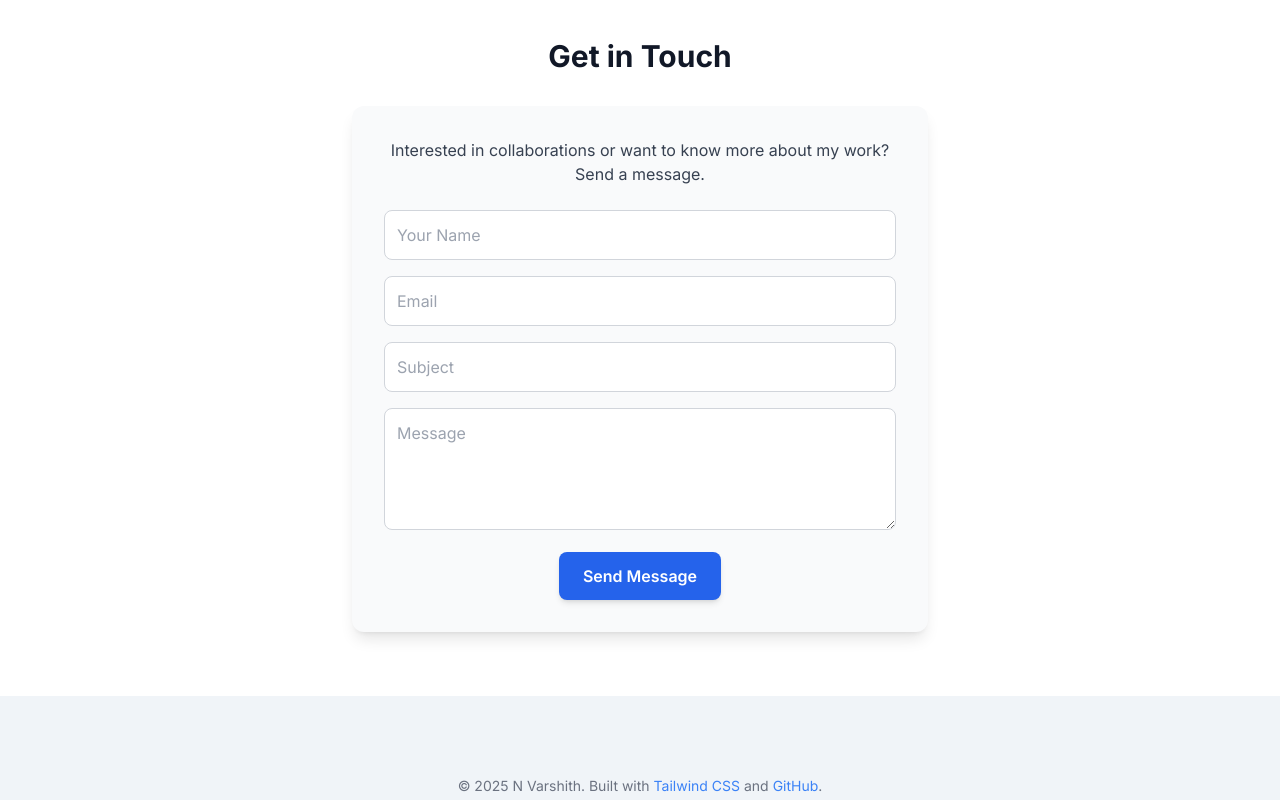
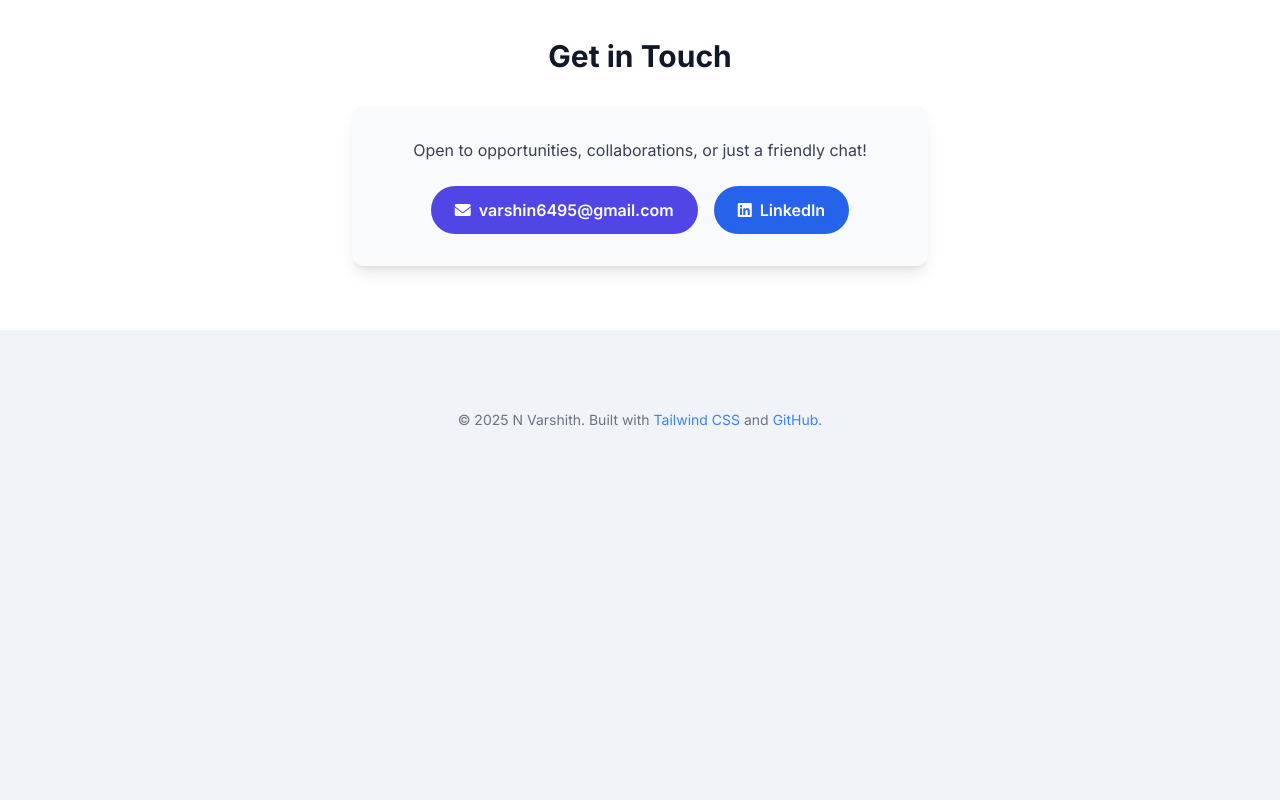
Before and after one commit to VarshithNN/VarshithNN.github.io, a plain HTML site: page index.html in a window 1280 px wide. Shown: the part 1760-2560 px from the top of the page. After the commit the page ends 2206 px from the top, so only its background shows below. Drawn offline with nearby package versions, Linux system fonts and the light colour scheme.

Commit message:
Update index.html

```diff
--- a/index.html
+++ b/index.html
@@ -179,7 +179,7 @@
                     </p>
                     <div class="mt-8 flex justify-center md:justify-start space-x-4">
                         <a href="#projects" class="px-6 py-3 bg-blue-500 text-white rounded-lg font-semibold shadow-md hover:bg-blue-600 transition-colors">View Projects</a>
-                        <a href="#" class="px-6 py-3 border border-gray-300 rounded-lg text-white font-semibold shadow-sm hover:bg-gray-700 transition-colors">Download Resume</a>
+                        <a href="https://raw.githubusercontent.com/VarshithNN/VarshithNN.github.io/main/N_Varshith_Resume.pdf" class="px-6 py-3 border border-gray-300 rounded-lg text-white font-semibold shadow-sm hover:bg-gray-700 transition-colors" download>Download Resume</a>
                     </div>
                 </div>
             </div>
@@ -297,16 +297,15 @@
         <div class="container px-4">
             <h2 class="text-3xl font-bold mb-8 text-center text-gray-900" data-aos="fade-up">Get in Touch</h2>
             <div class="max-w-xl mx-auto p-8 bg-gray-50 rounded-xl shadow-lg" data-aos="fade-up" data-aos-delay="100">
-                <p class="text-gray-700 mb-6 text-center">Interested in collaborations or want to know more about my work? Send a message.</p>
-                <form class="space-y-4">
-                    <input type="text" placeholder="Your Name" class="w-full p-3 rounded-lg border border-gray-300 focus:outline-none focus:ring-2 focus:ring-blue-500 transition-colors">
-                    <input type="email" placeholder="Email" class="w-full p-3 rounded-lg border border-gray-300 focus:outline-none focus:ring-2 focus:ring-blue-500 transition-colors">
-                    <input type="text" placeholder="Subject" class="w-full p-3 rounded-lg border border-gray-300 focus:outline-none focus:ring-2 focus:ring-blue-500 transition-colors">
-                    <textarea placeholder="Message" rows="4" class="w-full p-3 rounded-lg border border-gray-300 focus:outline-none focus:ring-2 focus:ring-blue-500 transition-colors"></textarea>
-                    <div class="text-center">
-                        <button type="submit" class="w-full sm:w-auto px-6 py-3 bg-blue-600 text-white rounded-lg font-semibold shadow-md hover:bg-blue-700 transition-colors">Send Message</button>
-                    </div>
-                </form>
+                <p class="text-gray-700 mb-6 text-center">Open to opportunities, collaborations, or just a friendly chat!</p>
+                <div class="flex flex-col sm:flex-row justify-center items-center gap-4">
+                    <a href="mailto:varshin6495@gmail.com" class="flex items-center gap-2 px-6 py-3 bg-indigo-600 text-white rounded-full font-semibold hover:bg-indigo-700 transition">
+                        <i class="fas fa-envelope"></i> varshin6495@gmail.com
+                    </a>
+                    <a href="https://www.linkedin.com/in/varshithn" target="_blank" class="flex items-center gap-2 px-6 py-3 bg-blue-600 text-white rounded-full font-semibold hover:bg-blue-700 transition">
+                        <i class="fab fa-linkedin"></i> LinkedIn
+                    </a>
+                </div>
             </div>
         </div>
     </section>
```
